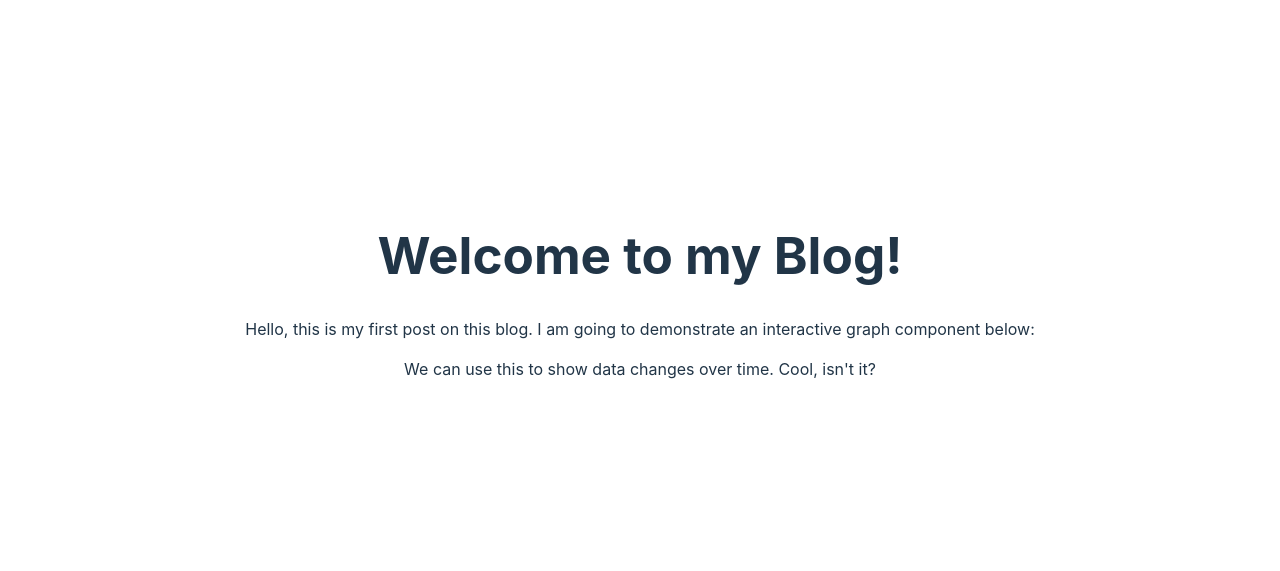
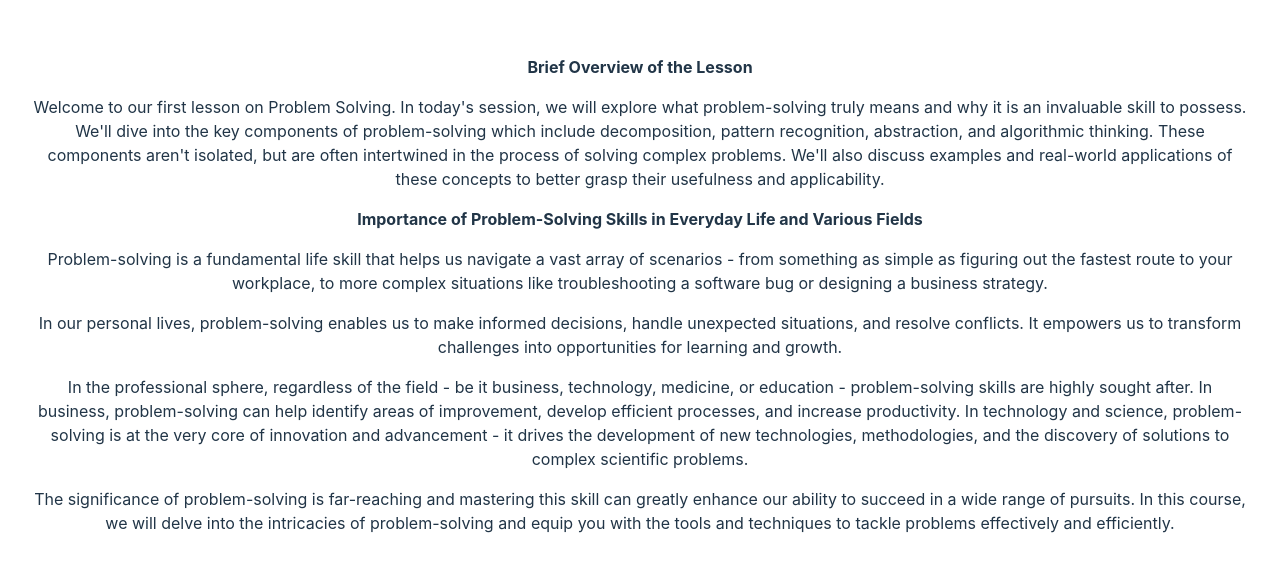
Before and after one commit to linguist89/computational-thinking-vite, a React (Vite) app: page / in a window 1280 px wide. Shown: the part 105-676 px from the top of the page. Built offline with nearby package versions, Linux system fonts and the light colour scheme.

Commit message:
Added data to post.mdx

```diff
--- a/src/post.mdx
+++ b/src/post.mdx
@@ -1,9 +1,13 @@
----
-title: "Hello, World!"
----
+**Brief Overview of the Lesson**
 
-# Welcome to my Blog!
+Welcome to our first lesson on Problem Solving. In today's session, we will explore what problem-solving truly means and why it is an invaluable skill to possess. We'll dive into the key components of problem-solving which include decomposition, pattern recognition, abstraction, and algorithmic thinking. These components aren't isolated, but are often intertwined in the process of solving complex problems. We'll also discuss examples and real-world applications of these concepts to better grasp their usefulness and applicability.
 
-Hello, this is my first post on this blog. I am going to demonstrate an interactive graph component below:
+**Importance of Problem-Solving Skills in Everyday Life and Various Fields**
 
-We can use this to show data changes over time. Cool, isn't it?
+Problem-solving is a fundamental life skill that helps us navigate a vast array of scenarios - from something as simple as figuring out the fastest route to your workplace, to more complex situations like troubleshooting a software bug or designing a business strategy.
+
+In our personal lives, problem-solving enables us to make informed decisions, handle unexpected situations, and resolve conflicts. It empowers us to transform challenges into opportunities for learning and growth.
+
+In the professional sphere, regardless of the field - be it business, technology, medicine, or education - problem-solving skills are highly sought after. In business, problem-solving can help identify areas of improvement, develop efficient processes, and increase productivity. In technology and science, problem-solving is at the very core of innovation and advancement - it drives the development of new technologies, methodologies, and the discovery of solutions to complex scientific problems.
+
+The significance of problem-solving is far-reaching and mastering this skill can greatly enhance our ability to succeed in a wide range of pursuits. In this course, we will delve into the intricacies of problem-solving and equip you with the tools and techniques to tackle problems effectively and efficiently.
```
